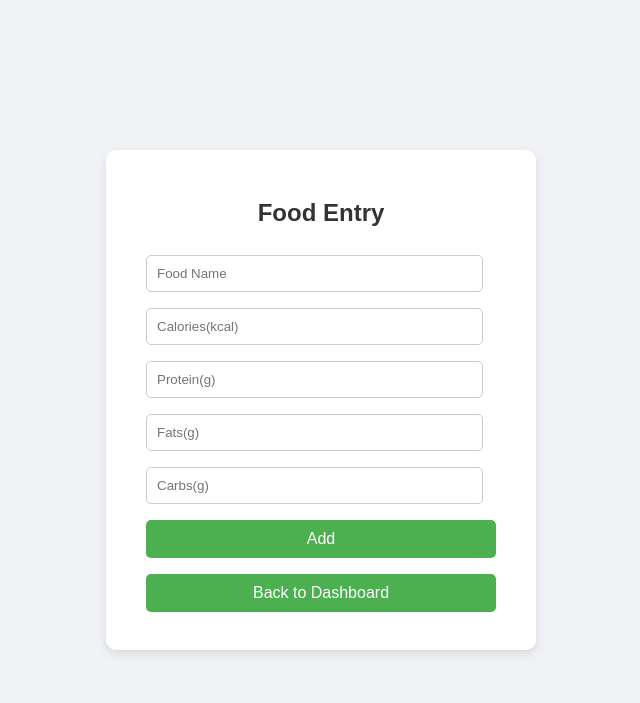
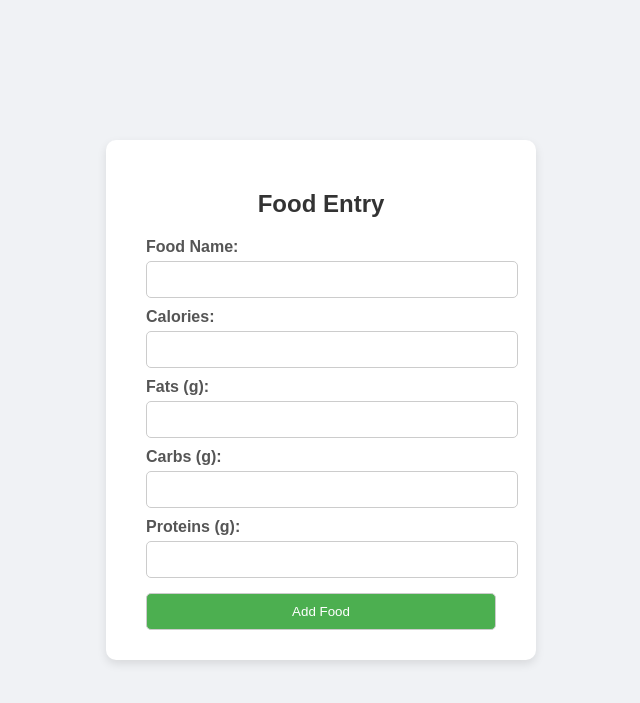
Before and after one commit to manasmaddi/CS2300-Project, a Flask app: page /add-food-entry in a window 1280 px wide. Shown: the top 703 px of the page, without its empty margins (319-959 px from the left). Run offline with Flask 3, Linux system fonts and the light colour scheme; the visitor is signed in with stand-in values (Sample User, id 1); some libraries are stand-ins or nearby versions.

Commit message:
Update foodEntry.html

```diff
--- a/templates/foodEntry.html
+++ b/templates/foodEntry.html
@@ -18,55 +18,73 @@
             background-color: white;
             padding: 30px 40px;
             border-radius: 10px;
-            box-shadow: 0px 4px 10px rgba(0, 0, 0, 0.1);
+            box-shadow: 0 4px 10px rgba(0, 0, 0, 0.1);
             width: 350px;
+            text-align: center;
         }
         h2 {
-            text-align: center;
             margin-bottom: 20px;
             color: #333;
         }
         label {
-            font-size: 14px;
+            display: block;
+            text-align: left;
+            font-weight: bold;
+            margin-top: 10px;
             color: #555;
         }
         input, button {
-            width: 90%;
+            width: 100%;
             padding: 10px;
-            margin: 8px 0;
+            margin-top: 5px;
             border-radius: 5px;
             border: 1px solid #ccc;
         }
         button {
-            width: 100%;
-            padding: 10px;
             background-color: #4CAF50;
-            border: none;
-            border-radius: 5px;
             color: white;
-            font-size: 16px;
             cursor: pointer;
+            margin-top: 15px;
         }
         button:hover {
             background-color: #45a049;
+        }
+        .success {
+            color: green;
+            font-weight: bold;
+            margin-bottom: 15px;
         }
     </style>
 </head>
 <body>
     <div class="container">
         <h2>Food Entry</h2>
-        <form method="POST">
-            <input type="text" name="foodName" placeholder="Food Name" required><br>
-            <input type="number" name="calories" placeholder="Calories(kcal)" required><br>
-            <input type="number" name="protein" placeholder="Protein(g)"><br>
-            <input type="number" name="fats" placeholder="Fats(g)"><br>
-            <input type="number" name="carbs" placeholder="Carbs(g)"><br>
 
-            <button type="submit">Add</button>
+        {% if success %}
+            <p class="success">✅ Food entry added successfully!</p>
+        <a href="{{ url_for('dashboard') }}">
+            <button type="button">Return to Dashboard</button>
+        </a>
+        {% else %}
+        <form method="POST" action = "/add-food-entry">
+            <label for="foodname">Food Name:</label>
+            <input type="text" name="foodname" id="foodname" required>
+
+            <label for="calories">Calories:</label>
+            <input type="number" name="calories" id="calories" required>
+
+            <label for="fats">Fats (g):</label>
+            <input type="number" name="fats" id="fats" required>
+
+            <label for="carbs">Carbs (g):</label>
+            <input type="number" name="carbs" id="carbs" required>
+
+            <label for="proteins">Proteins (g):</label>
+            <input type="number" name="proteins" id="proteins" required>
+
+            <button type="submit">Add Food</button>
         </form>
-        <a href="{{ url_for('dashboard') }}">
-            <button type="button">Back to Dashboard</button>
-        </a>
+        {% endif %}
     </div>
 </body>
 </html>
```
